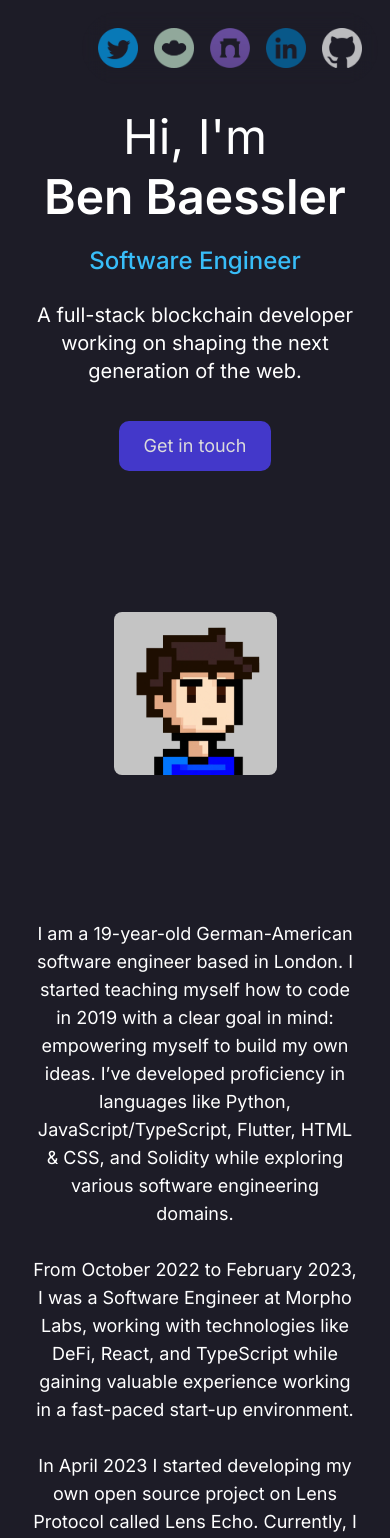
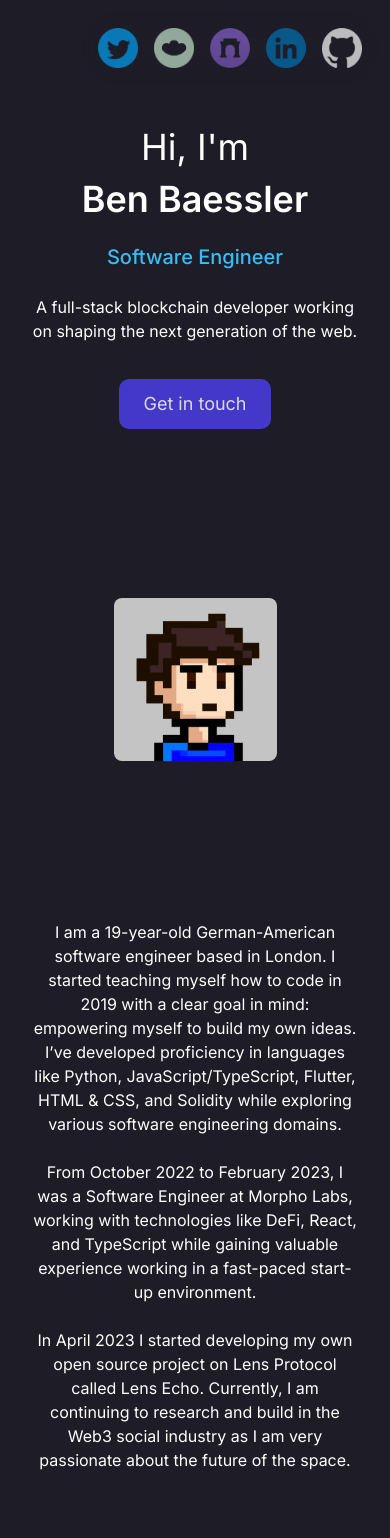
Before and after one commit to benbaessler/my-portfolio, a Next.js app: page / in a window 390 px wide. Shown: the top 1538 px of the page. Built offline with nearby package versions, Linux system fonts and the light colour scheme.

Commit message:
fix: resposive text size

```diff
--- a/src/components/About.tsx
+++ b/src/components/About.tsx
@@ -5,7 +5,7 @@ const About = () => (
   <div className="page-container flex align-center justify-center">
     <div className="flex flex-wrap justify-center items-center mt-6 max-w-screen-xl">
       <div className="flex flex-col py-5 lg:w-1/2 items-center text-center lg:items-start lg:text-start">
-        <div className="text-lg">
+        <div className="text-md md:text-lg">
           <p>
             I am a 19-year-old German-American software engineer based in London. I started
             teaching myself how to code in 2019 with a clear goal in mind:
--- a/src/components/Landing.tsx
+++ b/src/components/Landing.tsx
@@ -6,14 +6,14 @@ const LandingPage = () => (
   <div className="page-container min-h-screen flex align-center justify-center">
     <div className="flex flex-wrap justify-center items-center mt-6 max-w-screen-xl">
       <div className="flex flex-col py-5 lg:w-1/2 items-center text-center lg:items-start lg:text-start">
-        <div className="text-5xl md:text-6xl">
+        <div className="text-4xl md:text-6xl">
           <h1 className="mb-3">{"Hi, I'm"}</h1>
           <h1 className="font-semibold">Ben Baessler</h1>
         </div>
-        <h2 className="text-2xl font-medium text-sky-400 my-6">
+        <h2 className="text-xl md:text-2xl font-medium text-sky-400 my-6">
           Software Engineer
         </h2>
-        <p className="text-xl">
+        <p className="text-l md:text-xl">
           A full-stack blockchain developer working on shaping the next
           generation of the web.
         </p>
@@ -22,12 +22,12 @@ const LandingPage = () => (
         </div>
       </div>
       {/* TODO: increase top margin */}
-      <div className="flex flex-col lg:w-1/2 justify-center items-center">
+      <div className="flex flex-col lg:w-1/2 justify-end items-center">
         <div className="w-1/2 min-w-sm mt-12">
           <Image
             src={ProfilePicture}
             alt="Ben Baessler"
-            className="rounded-lg w-full"
+            className="rounded-lg w-full self-end"
           />
         </div>
       </div>
```
